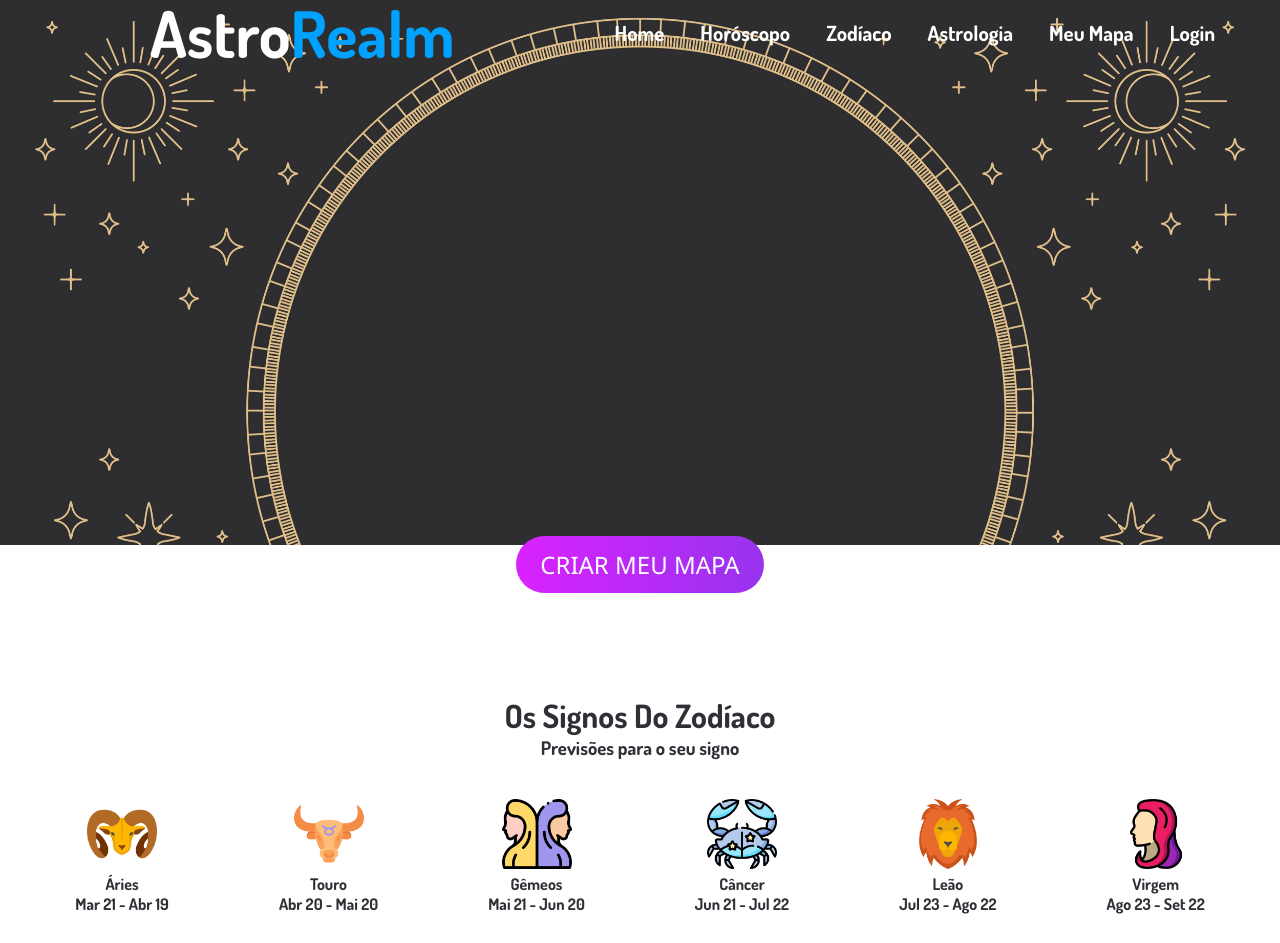
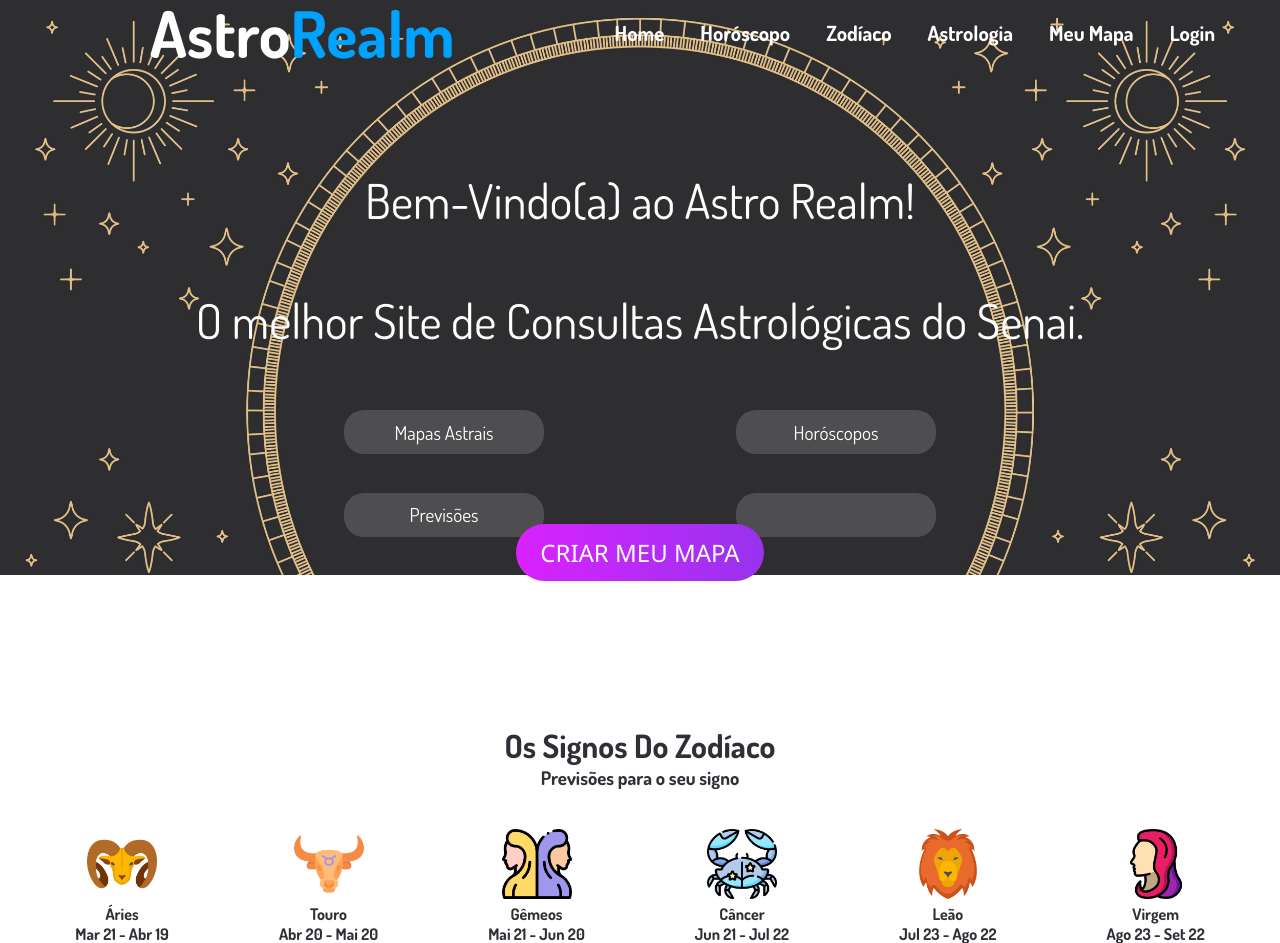
Before and after one commit to alvGitCodes/AstroRealm, a PHP site: page / in a window 1280 px wide. Shown: the top 943 px of the page. Run offline with PHP 8.4, Linux system fonts and the light colour scheme.

Commit message:
Preparação do Formulário

```diff
--- a/css/horoscopo.css
+++ b/css/horoscopo.css
@@ -68,6 +68,7 @@
 #tabelaSignos p {
     width: 70%;
     text-align: justify;
+
 }
 
 .tabelaItemCard {
@@ -83,6 +84,10 @@
     color: #000;
 }
 
+#tabelaSignos p a {
+    font-weight: bold;
+}
+
 /* Media Queries */
 /* Telas pequenas (mobile) - max-width 480px */
 @media (max-width: 480px) {
--- a/css/index.css
+++ b/css/index.css
@@ -13,7 +13,6 @@ body {
 /* Seção Superior */
 #topo {
     background-image: url(../imagens/backgrounds/backIndex.jpg);
-    background-attachment: fixed;
     background-position: top;
     background-size: cover;
     background-repeat: no-repeat;
@@ -28,9 +27,6 @@ body {
 
 /* Menu de Navegação */
 #menu {
-    position: sticky;
-    top: 0;
-    z-index: 1;
     display: flex;
     align-items: center;
     justify-content: center;
@@ -62,31 +58,114 @@ body {
 
 /* Texto Centralizado */
 #textosCentro {
-    position: absolute;
+    /* position: relative;
     top: 100px;
-    left: 25%;
-    min-height: 600px;
+    left: 25%; */
+    /* border: 1px solid #4d48af; */
+    margin-top: 90px;
     color: #fff;
-    width: 50%;
+    width: 100%;
+
 }
 
 #bemVindo {
-    position: sticky;
-    top: 120px;
     text-align: center;
     color: #fff;
     font-size: 3em;
 }
 
+#cardVoador{
+    /* border: 1px solid #4d48af; */
+    margin-inline: auto;
+    margin-top: 60px;
+    width: max-content;
+    display: grid;
+    grid-template-columns: 1fr 1fr;
+
+}
+
+.cardTopo{
+    background-color: #ffffff27;
+    width: 200px;
+    border-radius: 20px;
+    display: flex;
+    justify-content: center;
+    align-items: center;
+    padding: 0.5em;
+    margin: 0 5em 2em 5em;
+    font-size: 1.2em;
+}
+
 /* Botão "Criar Mapa Astral" */
+
+
+#divForm{
+    /* border: 2px solid #4d48af; */
+    text-align: center;
+    width: 50%;
+    margin-inline: auto;
+    margin-top: 70px;
+    display: none;
+}
+
+#formulario{
+    color: #fff;
+    display: flex;
+    flex-direction: column;
+}
+
+#divNome{
+    margin-top: 100px;
+}
+
+#divChartInfos{
+    margin-top: 50px;
+    display: grid;
+    gap: 50px;
+    grid-template-columns: 1fr 1fr;
+}
+
+.divInputs{
+    display: flex;
+    flex-direction: column;
+    align-items: center;
+    justify-content: center;
+    /* border: 1px solid #9733EE; */
+}
+
+label{
+    font-size: 2em;
+}
+
+.inputs{
+    border-bottom: 2px solid #00A2FF;
+    background: transparent;
+    width: 400px;
+    color: #00A2FF;
+    outline: none;
+    font-size: 1.5em;
+    border-radius: 4px;
+    text-align: center;
+    text-transform: capitalize;
+}
+
+.inputNome{
+    width: max-content;
+}
+
 #criarMapaAstral {
     position: absolute;
-    top: 67%;
+    top: 65.5%;
     text-align: center;
     width: 100%;
 }
 
-#btnMapa {
+#btnConfirmar{
+    display: none;
+    margin-inline: auto;
+}
+
+.btnIndex {
     position: relative;
     z-index: 3;
     display: inline-block;
@@ -100,7 +179,7 @@ body {
     background: linear-gradient(to right, #DA22FF, #9733EE);
 }
 
-#btnMapa::after {
+.btnIndex::after {
     content: '';
     position: absolute;
     top: 0;
@@ -113,15 +192,16 @@ body {
     transition: 150ms ease-in-out;
 }
 
-#btnMapa:hover::after {
+.btnIndex:hover::after {
     width: 100%;
 }
 
-#btnMapa:hover {
+.btnIndex:hover {
     color: #fff;
 }
 
 /* Grade de Signos */
+
 #signGrid {
     display: flex;
     flex-direction: column;
--- a/index.html
+++ b/index.html
@@ -53,12 +53,53 @@
             </ul>
         </nav>
         <div id="textosCentro">
-            <div id="bemVindo"></div>
+            <div id="bemVindo">
+                Bem-Vindo(a) ao Astro Realm! <br>
+                <br> O melhor Site de Consultas Astrológicas do Senai.
+            </div>
+
+            <div id="cardVoador">
+                <div class="cardTopo">Mapas Astrais</div>
+                <div class="cardTopo">Horóscopos</div>
+                <div class="cardTopo">Previsões</div>
+                <div class="cardTopo"></div>
+
+            </div>
         </div>
+
+        <div id="divForm" class="hid">
+            <div id="formulario">
+                <h1>Crie Seu Mapa Astral</h1>
+                <div id="divNome">
+                    <label for="nome">Nome:</label>
+                    <input type="text" id="nome" name="nome" class="inputs inputNome">
+                </div>
+                <div id="divChartInfos">
+                    <div class="divInputs">
+                        <label for="pais">País de Origem</label>
+                        <input type="text" id="pais" name="pais" class="inputs">
+                    </div>
+                    <div class="divInputs">
+                        <label for="cidade">Cidade de Nascimento</label>
+                        <input type="text" id="cidade" name="cidade" class="inputs">
+                    </div>
+                    <div class="divInputs">
+                        <label for="data">Data de Nascimento</label>
+                        <input type="date" id="data" name="data" class="inputs">
+                    </div>
+                    <div class="divInputs">
+                        <label for="hora">Hora de Nascimento</label>
+                        <input type="time" id="hora" name="hora" class="inputs">
+                    </div>
+                </div>
+            </div>
+        </div>
+
     </div>
 
     <div id="criarMapaAstral">
-        <button id="btnMapa" class="btn-grad">Criar Meu Mapa</button>
+        <button id="btnMapa" class="btnIndex">Criar Meu Mapa</button>
+        <button id="btnConfirmar" class="btnIndex">Confirmar</button>
     </div>
 
     <div id="bot">
--- a/js/index.js
+++ b/js/index.js
@@ -0,0 +1,11 @@
+const btnMapa = document.querySelector("#btnMapa");
+const textosCentro = document.querySelector("#textosCentro");
+const divForm = document.querySelector("#divForm");
+const btnConfirmar = document.querySelector("#btnConfirmar");
+
+btnMapa.addEventListener("click", () => {
+    textosCentro.style.display = 'none'
+    divForm.style.display = 'block'
+    btnMapa.style.display = 'none'
+    btnConfirmar.style.display = 'block'
+})
```
